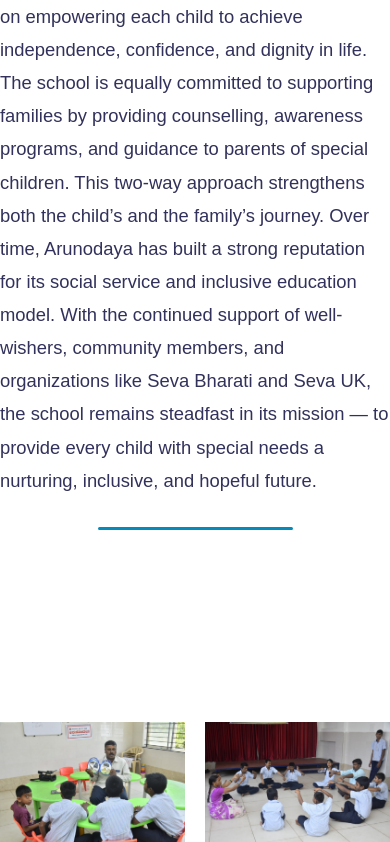
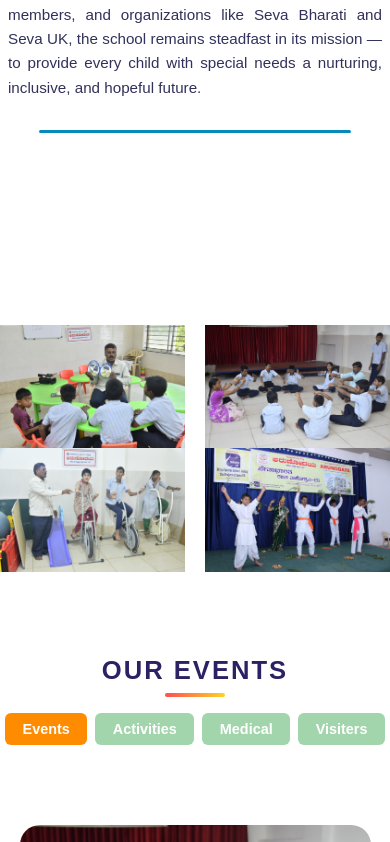
Before and after one commit to Parvati-Mutalik/Arunodaya-App, a React (Create React App) app: page / in a window 390 px wide. Shown: the part 2882-3724 px from the top of the page. Built offline with nearby package versions, Linux system fonts and the light colour scheme.

Commit message:
Update HomePage2.css

```diff
--- a/src/pages/HomePage2.css
+++ b/src/pages/HomePage2.css
@@ -117,17 +117,36 @@
 
 .about-section .school-subheading {
   margin-bottom: 15px;
+  text-align: center; /* changed from justify to center */
+  font-weight: 900;
+  font-size: 1.6rem;
+  letter-spacing: 2px;
+  text-transform: uppercase;
+  position: relative;
+  display: inline-block;
+}
+
+/* Gradient underline for About Us heading */
+.about-section .school-subheading::after {
+  content: "";
+  display: block;
+  width: 60px;
+  height: 4px;
+  background: linear-gradient(90deg, #ff4e50, #f9d423);
+  margin: 8px auto 0 auto;
+  border-radius: 2px;
+  text-align: center;
 }
 
 .school-about-text {
-  font-size: 1.15rem;
+  font-size: 1.1rem;
   margin-top: 12px;
   line-height: 1.8;
   color: #31315b;
   max-width: 900px;
-
+  margin-left: auto;
   margin-right: auto;
-  text-align: left;
+  text-align: justify;
 }
 
 /* Divider line */
@@ -138,3 +157,39 @@
   margin: 30px auto;
   border-radius: 2px;
 }
+
+/* ===== Responsive Adjustments ===== */
+@media (max-width: 992px) {
+  .about-section {
+    margin-top: 30px;
+    padding: 25px 15px;
+  }
+  .about-section .school-subheading {
+    font-size: 1.4rem;
+  }
+  .school-about-text {
+    font-size: 1rem;
+    padding: 0 10px;
+  }
+  .school-hr {
+    width: 70%;
+  }
+}
+
+@media (max-width: 600px) {
+  .about-section {
+    margin-top: 20px;
+    padding: 20px 10px;
+  }
+  .about-section .school-subheading {
+    font-size: 1.2rem;
+  }
+  .school-about-text {
+    font-size: 0.95rem;
+    line-height: 1.6;
+    padding: 0 8px;
+  }
+  .school-hr {
+    width: 80%;
+  }
+}
```
